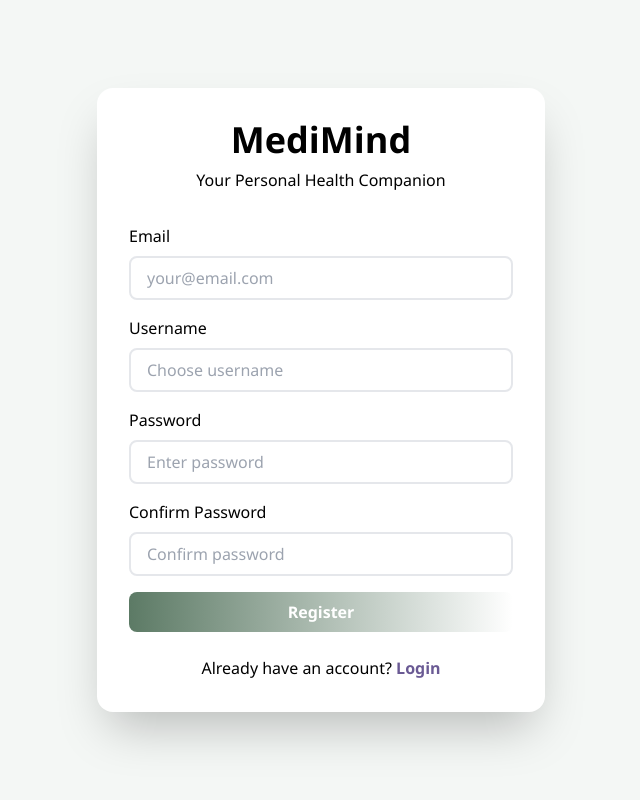
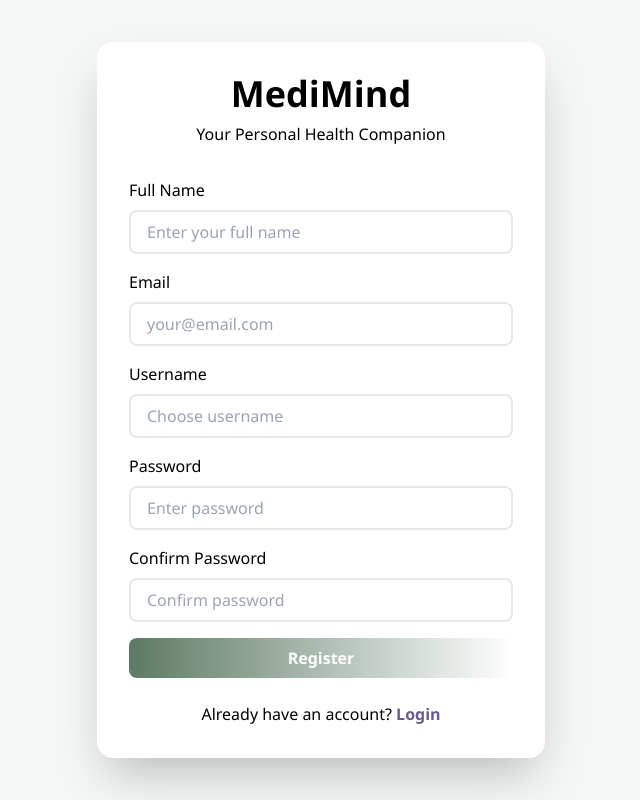
Before and after one commit to MarjiaIslam/MediMind, a React (Vite) app in the folder frontend/: page /dashboard in a window 1280 px wide. Both pictures are taken after a click on the button "Register". Shown: the whole page, without its empty margins (319-959 px from the left). Built offline with nearby package versions, Linux system fonts and the light colour scheme.

Commit message:
updated the profile section

```diff
--- a/frontend/src/Auth.tsx
+++ b/frontend/src/Auth.tsx
@@ -4,7 +4,7 @@ import { useNavigate } from 'react-router-dom';
 
 function Auth({ setUser }: { setUser: any }) {
   const [isLogin, setIsLogin] = useState(true);
-  const [formData, setFormData] = useState({ username: '', email: '', password: '', confirmPassword: '' });
+  const [formData, setFormData] = useState({ username: '', email: '', password: '', confirmPassword: '', fullName: '' });
   const [error, setError] = useState('');
   const navigate = useNavigate();
 
@@ -21,7 +21,7 @@ function Auth({ setUser }: { setUser: any }) {
       const url = `/api/auth/${isLogin ? 'login' : 'register'}`;
       const payload = isLogin
         ? { identifier: formData.username, password: formData.password }
-        : { username: formData.username, email: formData.email, password: formData.password };
+        : { username: formData.username, email: formData.email, password: formData.password, fullName: formData.fullName };
 
       const res = await axios.post(url, payload);
       setUser(res.data);
@@ -47,6 +47,17 @@ function Auth({ setUser }: { setUser: any }) {
         <form onSubmit={handleSubmit} className="space-y-4">
           {!isLogin && (
             <>
+              <div>
+                <label className="block text-sage-700 font-medium mb-2">Full Name</label>
+                <input
+                  type="text"
+                  placeholder="Enter your full name"
+                  value={formData.fullName}
+                  onChange={(e) => setFormData({ ...formData, fullName: e.target.value })}
+                  className="w-full px-4 py-2 border-2 border-lavender-300 rounded-lg focus:outline-none focus:ring-2 focus:ring-sage-500"
+                  required
+                />
+              </div>
               <div>
                 <label className="block text-sage-700 font-medium mb-2">Email</label>
                 <input
--- a/frontend/src/Dashboard.tsx
+++ b/frontend/src/Dashboard.tsx
@@ -12,7 +12,7 @@ export default function Dashboard({ user, logout }: { user: any, logout: () => v
                     <Activity /> MediMind
                 </div>
                 <div className="flex items-center gap-6">
-                    <button onClick={() => navigate('/profile')} className="font-semibold text-gray-700 hover:text-sage-500">Hi, {user.fullName}</button>
+                    <button onClick={() => navigate('/profile')} className="font-semibold text-gray-700 hover:text-sage-500">Hi, {user.fullName || user.username}</button>
                     <button onClick={logout} className="text-red-400 text-sm hover:underline">Logout</button>
                 </div>
             </nav>
--- a/frontend/src/Profile.tsx
+++ b/frontend/src/Profile.tsx
@@ -37,7 +37,7 @@ export default function Profile({ user, setUser }: { user: any, setUser: any })
                     <div className="space-y-4">
                         <div>
                             <label className="text-xs text-gray-400">Full Name</label>
-                            <input value={formData.fullName} disabled className="w-full p-2 bg-gray-100 rounded border-none" />
+                            <input type="text" value={formData.fullName || ''} onChange={e=>setFormData({...formData, fullName: e.target.value})} placeholder="Enter your full name" className="w-full p-2 border rounded" />
                         </div>
                         <div className="grid grid-cols-2 gap-4">
                             <div>
```
